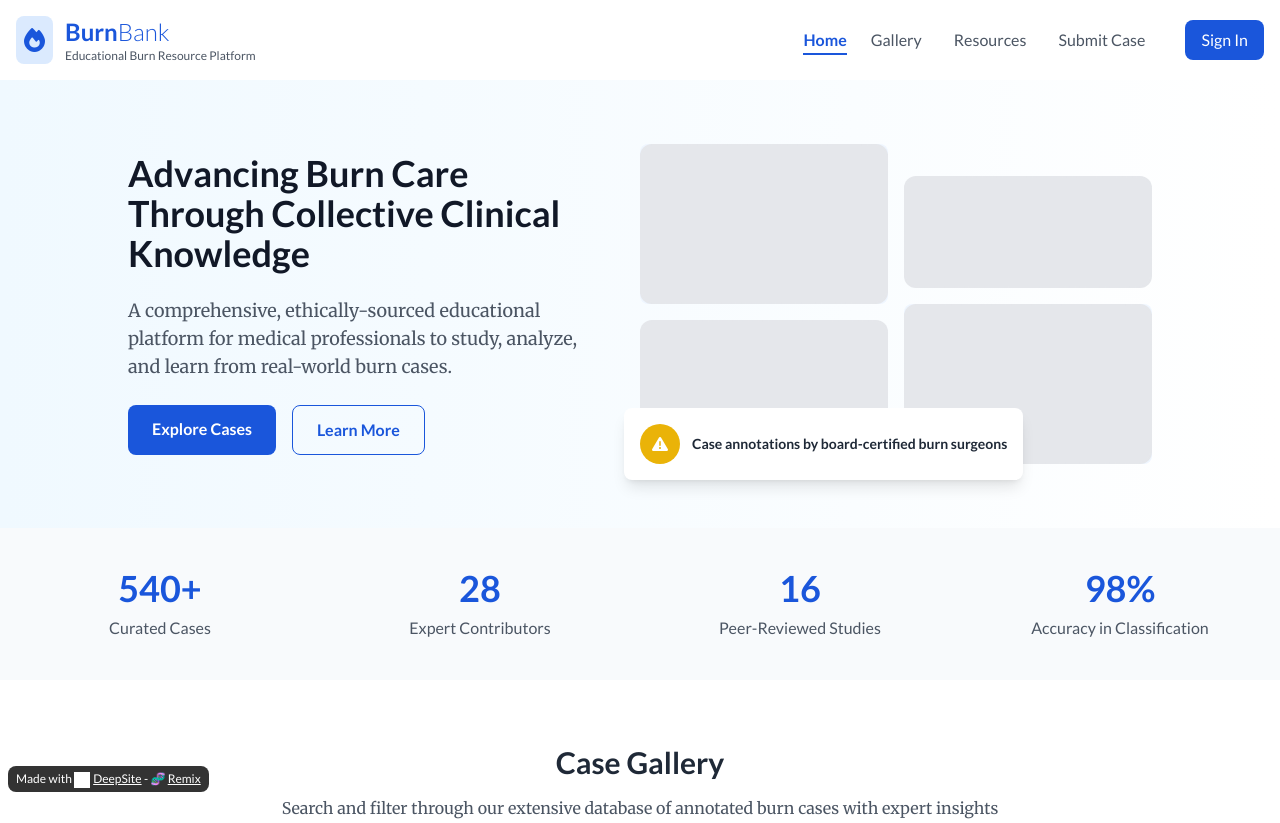
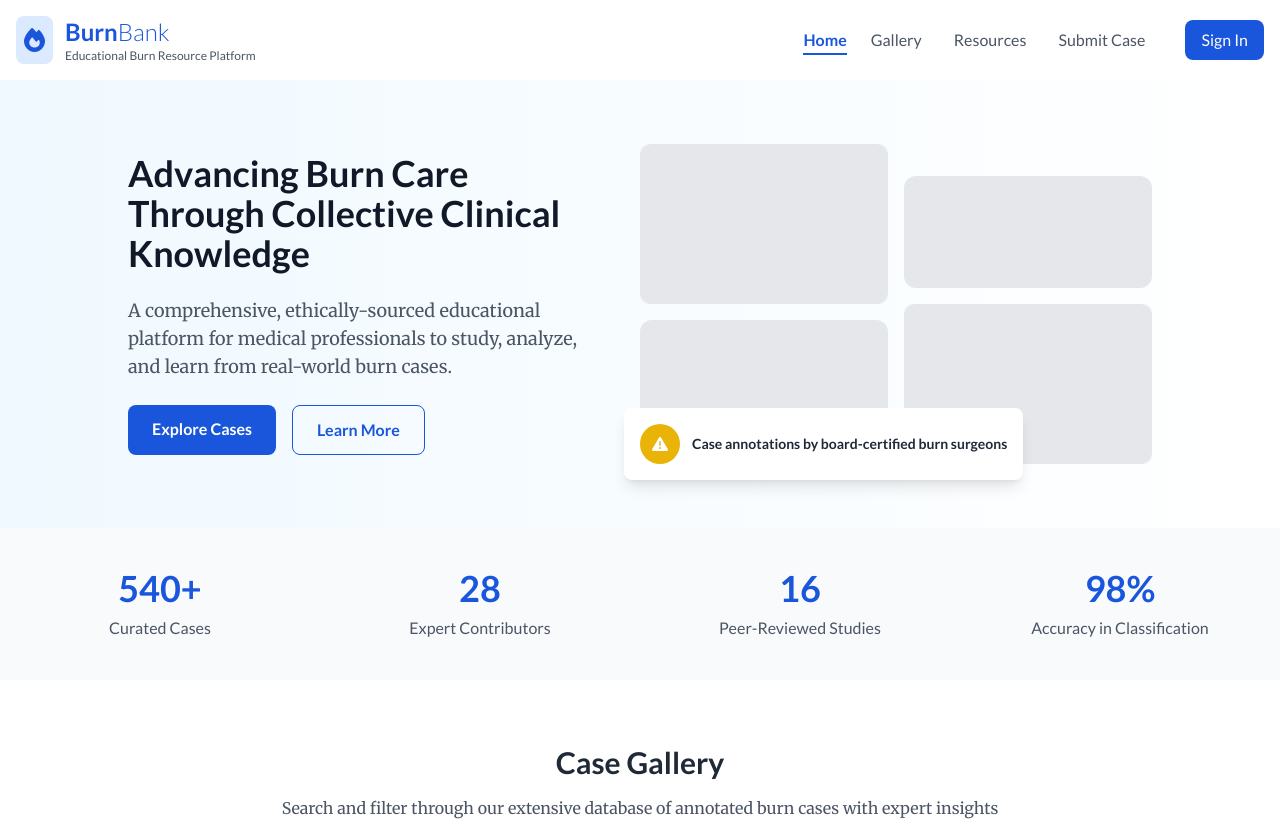
Before and after one commit to NightWing617/Burns-database-prototype, a plain HTML site: page index.html in a window 1280 px wide. Shown: the top 823 px of the page. Drawn offline with nearby package versions, Linux system fonts and the light colour scheme; grey boxes are pictures that could not be loaded.

Commit message:
Remove DeepSite attribution

```diff
--- a/index.html
+++ b/index.html
@@ -614,5 +614,5 @@
             });
         });
     </script>
-<p style="border-radius: 8px; text-align: center; font-size: 12px; color: #fff; margin-top: 16px;position: fixed; left: 8px; bottom: 8px; z-index: 10; background: rgba(0, 0, 0, 0.8); padding: 4px 8px;">Made with <img src="https://enzostvs-deepsite.hf.space/logo.svg" alt="DeepSite Logo" style="width: 16px; height: 16px; vertical-align: middle;display:inline-block;margin-right:3px;filter:brightness(0) invert(1);"><a href="https://enzostvs-deepsite.hf.space" style="color: #fff;text-decoration: underline;" target="_blank" >DeepSite</a> - 🧬 <a href="https://enzostvs-deepsite.hf.space?remix=qdj6rvaf9e/burns-database" style="color: #fff;text-decoration: underline;" target="_blank" >Remix</a></p></body>
+</body>
 </html>
```
Also changed, not shown: 1 other file.
